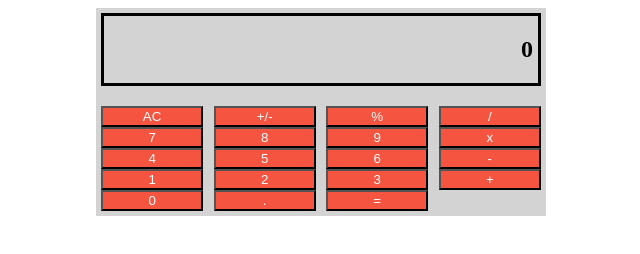
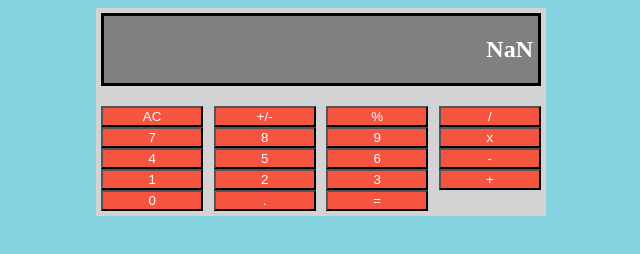
Before and after one commit to BeardedPoultry/3.1-calculator-Gabe-Jones, a plain HTML site: page index.html in a window 1280 px wide. Both pictures are taken after a click on the button "AC". Shown: the whole page, without its empty margins (319-959 px from the left). Drawn offline with Linux system fonts and the light colour scheme.

Commit message:
tried changing elements to enable subtraction or division.

```diff
--- a/main.js
+++ b/main.js
@@ -0,0 +1,76 @@
+(function(){
+  'use strict';
+
+
+  var calculation = 0;
+  var displayedCalculation = "0";
+  var pendingOperation;
+  var $display = document.querySelector('.display-number');
+
+
+  function numberButtonPressed(event) {
+    var number = Number(event.target.textContent);
+    if(pendingOperation !== undefined) {
+      switch (pendingOperation) {
+        case "+":
+          calculation += number;
+          break;
+      }
+      pendingOperation = undefined;
+      $display.textContent = number;
+    } else {
+      displayOrConcatenateNumber(number);
+    }
+  }
+
+  function decimalButtonPressed(event) {
+
+  }
+
+  function operatorButtonPressed(event) {
+    pendingOperation = event.target.textContent;
+  }
+
+  function equalButtonPressed(event) {
+    $display.textContent = calculation;
+  }
+
+  /*
+    Utility functions
+  */
+  function displayOrConcatenateNumber(inputNumber) {
+    if(calculation === 0) {
+      calculation = Number(inputNumber);
+      displayedCalculation = String(inputNumber);
+    } else {
+      calculation = Number(displayedCalculation + inputNumber);
+      displayedCalculation = String(displayedCalculation + inputNumber);
+    }
+    $display.textContent = displayedCalculation;
+  }
+
+  function displayclear() {
+    // body...
+    display-number("0")
+  }
+
+  /*
+    Setup event handlers
+  */
+
+  [].forEach.call(document.querySelectorAll('.keypad-button.number'), function(element){
+    element.addEventListener('click', numberButtonPressed);
+  }, false);
+
+  [].forEach.call(document.querySelectorAll('.keypad-button.clear'), function(element){
+    element.addEventListener('click', numberButtonPressed);
+  }, false);
+
+  [].forEach.call(document.querySelectorAll('.keypad-button.operator'), function(element){
+    element.addEventListener('click', operatorButtonPressed);
+  }, false);
+
+  document.querySelector('.decimal').addEventListener('click', decimalButtonPressed);
+  document.querySelector('.equal').addEventListener('click', equalButtonPressed);
+
+})();
--- a/scss/main.scss
+++ b/scss/main.scss
@@ -1,23 +1,25 @@
 @import '../bower_components/bourbon/app/assets/stylesheets/bourbon';
 @import '../bower_components/neat/app/assets/stylesheets/neat';
-
+body {
+  background-color: rgba(133, 211, 224, 1);
+}
 .calculator {
   @include outer-container(450px);
   background-color: lightgrey;
   padding:5px;
 }
-
 .keypad-button {
   @include span-columns(3);
   @include omega(4n);
   background-color: rgba(244, 84, 64, 1);
   color: white;
 }
-
 .display {
   text-align: right;
-  border-bottom: black;
+  border: black;
   border-style: solid;
   margin-bottom: 20px;
   padding-right: 5px;
+  background-color: grey;
+  color: white;
 }
```
Also changed, not shown: css/main.css, 1 other file.
